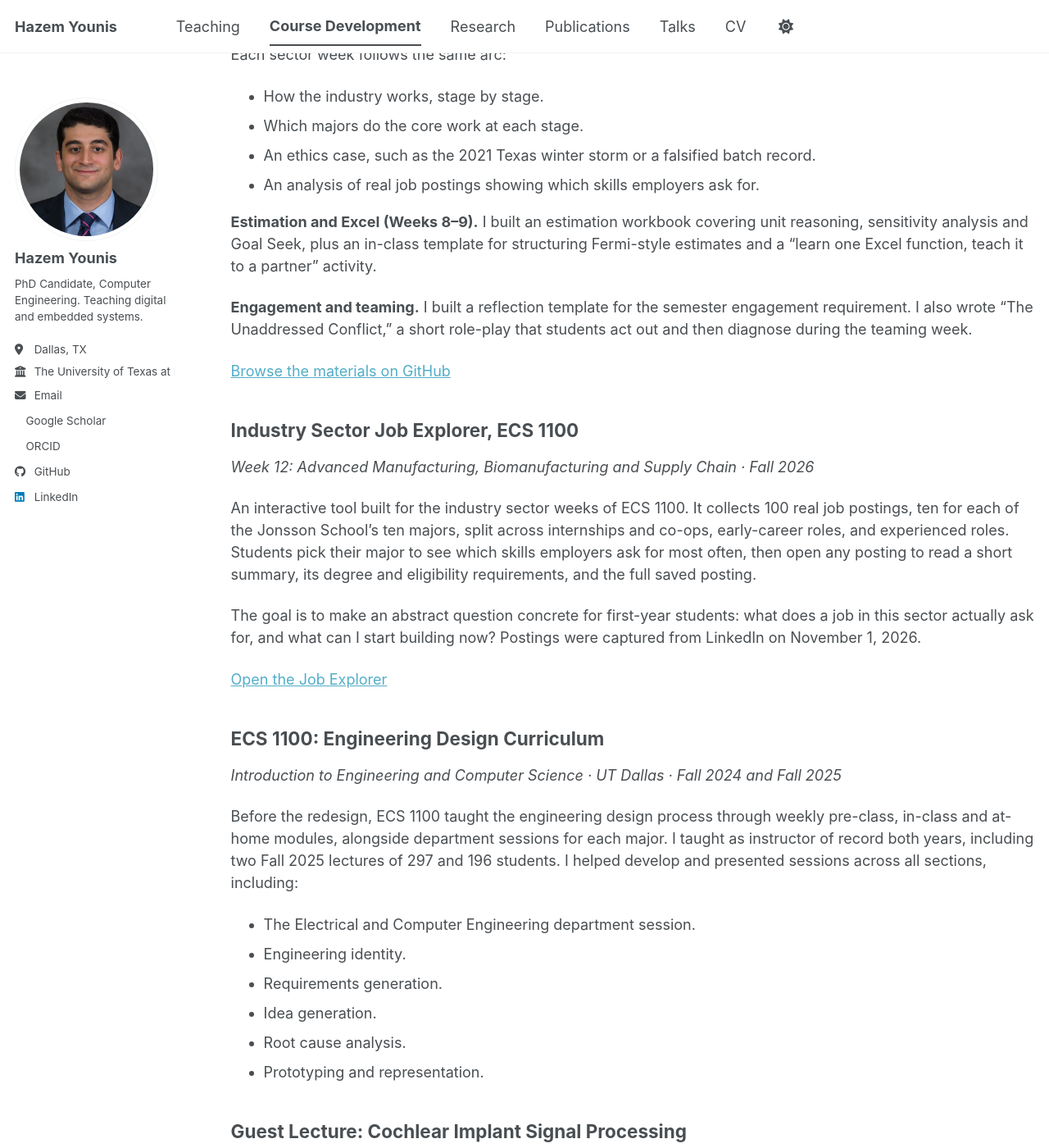
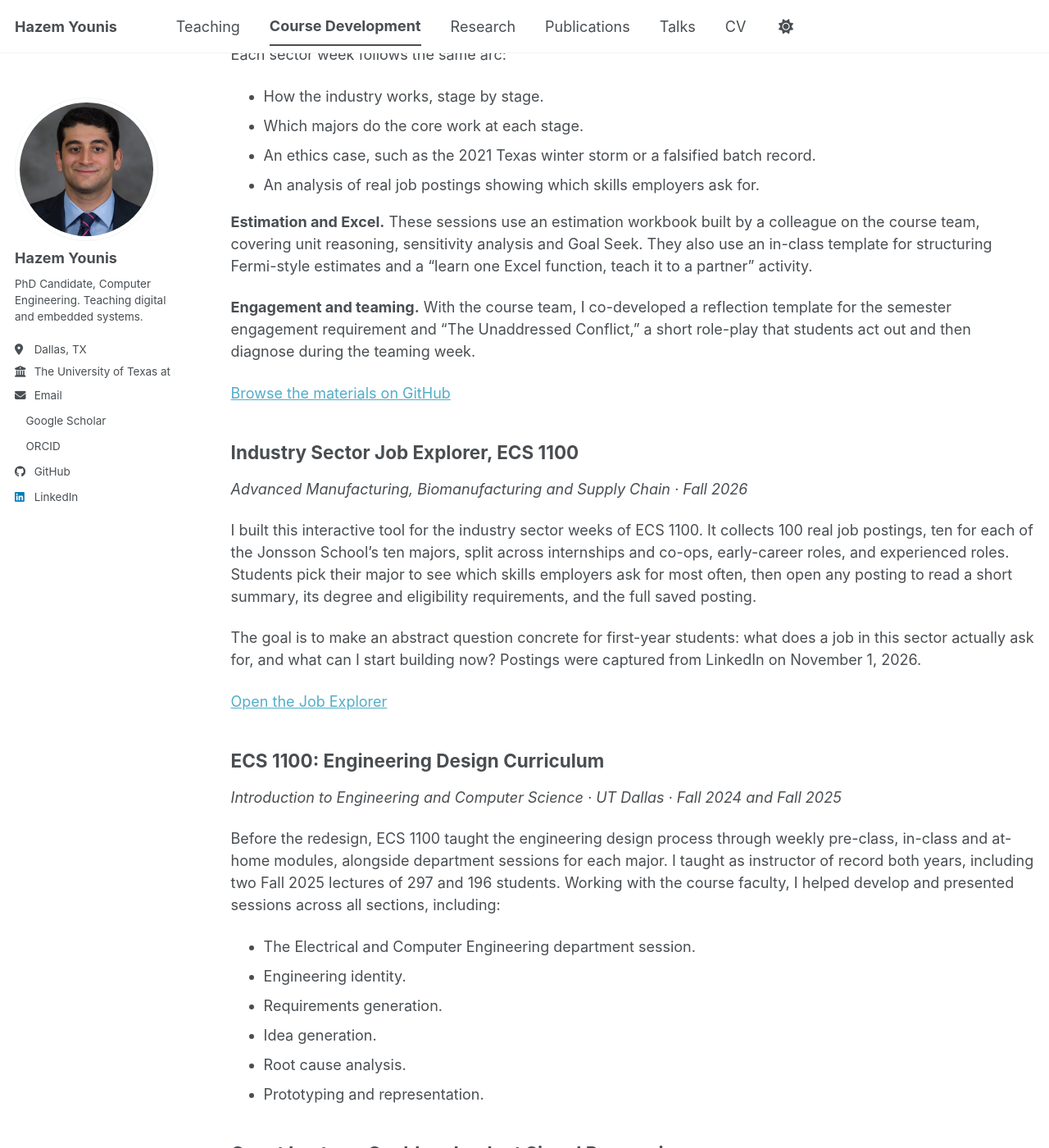
Before and after one commit to Hazem-AF-Younis/hazem-af-younis.github.io, a Jekyll site: the page built from _pages/course-development.md, in a window 1280 px wide and 1400 px high, scrolled down 999 px. Shown: the whole window at 82% size. Built offline with Jekyll 4.4.1, drawn with Linux system fonts in a browser that asks for light colours; a script bundle is joined from its source files by our own code; a style sheet for code colours, icons or effects is not loaded; some of the changed text lies outside the part shown.

Commit message:
Credit the ECS 1100 team on the Course Development page and drop week numbers

```diff
--- a/_pages/course-development.md
+++ b/_pages/course-development.md
@@ -5,15 +5,15 @@ permalink: /course-development/
 author_profile: true
 ---
 
-Materials I have built for the courses I teach. Slides, templates and activities are collected in the [ECS 1100 course materials repository](https://github.com/Hazem-AF-Younis/ecs1100-course-materials).
+Course materials I have developed, on my own and with the ECS 1100 faculty team. Slides, templates and activities are collected in the [ECS 1100 course materials repository](https://github.com/Hazem-AF-Younis/ecs1100-course-materials).
 
 ECS 1100: Fall 2026 Redesign
 ------
 *Introduction to Engineering and Computer Science · UT Dallas · Fall 2026*
 
-ECS 1100 is the required first-year course for all ten Jonsson School majors. In Fall 2026 the course was rebuilt around two kinds of weeks: professional skills, and industry sectors where students meet working engineers. Students connect the two through weekly concept maps. I meet weekly with the course faculty to plan each session, and I built the lecture decks, templates and activities below. Most of them are used across every section of the course.
+ECS 1100 is the required first-year course for all ten Jonsson School majors. In Fall 2026 the First Year Program faculty team rebuilt the course around two kinds of weeks: professional skills, and industry sectors where students meet working engineers. Students connect the two through weekly concept maps. I meet weekly with that team to plan each session, and I contributed to the lecture decks, templates and activities below. Most of them are used across every section of the course.
 
-**Career readiness (Weeks 1–4).** Four sessions take students from a first concept map to a working professional profile:
+**Career readiness.** The team's four opening sessions take students from a first concept map to a working professional profile:
 * Concept maps and the engagement requirement.
 * Understanding and communicating yourself.
 * Resume review, how applicant tracking systems read resumes, and using AI as a student.
@@ -21,10 +21,10 @@ ECS 1100 is the required first-year course for all ten Jonsson School majors. In
 
 The sessions come with a homework template and a worksheet for giving feedback on peers' recorded interview answers.
 
-**Industry sector weeks.** I led the sector weeks and built their materials for:
-* Semiconductors and Microelectronics (Week 7).
-* Energy Science and Technology (Week 10).
-* Advanced Manufacturing, Biomanufacturing and Supply Chain (Week 12).
+**Industry sector weeks.** I taught the sector sessions and contributed to their materials for:
+* Semiconductors and Microelectronics.
+* Energy Science and Technology.
+* Advanced Manufacturing, Biomanufacturing and Supply Chain.
 
 I was also a research panelist on the Health Innovation and Medical Devices panel, alongside speakers from Edwards Lifesciences, Codan and Vizient.
 
@@ -34,17 +34,17 @@ Each sector week follows the same arc:
 * An ethics case, such as the 2021 Texas winter storm or a falsified batch record.
 * An analysis of real job postings showing which skills employers ask for.
 
-**Estimation and Excel (Weeks 8–9).** I built an estimation workbook covering unit reasoning, sensitivity analysis and Goal Seek, plus an in-class template for structuring Fermi-style estimates and a "learn one Excel function, teach it to a partner" activity.
+**Estimation and Excel.** These sessions use an estimation workbook built by a colleague on the course team, covering unit reasoning, sensitivity analysis and Goal Seek. They also use an in-class template for structuring Fermi-style estimates and a "learn one Excel function, teach it to a partner" activity.
 
-**Engagement and teaming.** I built a reflection template for the semester engagement requirement. I also wrote "The Unaddressed Conflict," a short role-play that students act out and then diagnose during the teaming week.
+**Engagement and teaming.** With the course team, I co-developed a reflection template for the semester engagement requirement and "The Unaddressed Conflict," a short role-play that students act out and then diagnose during the teaming week.
 
 [Browse the materials on GitHub](https://github.com/Hazem-AF-Younis/ecs1100-course-materials)
 
 Industry Sector Job Explorer, ECS 1100
 ------
-*Week 12: Advanced Manufacturing, Biomanufacturing and Supply Chain · Fall 2026*
+*Advanced Manufacturing, Biomanufacturing and Supply Chain · Fall 2026*
 
-An interactive tool built for the industry sector weeks of ECS 1100. It collects 100 real job postings, ten for each of the Jonsson School's ten majors, split across internships and co-ops, early-career roles, and experienced roles. Students pick their major to see which skills employers ask for most often, then open any posting to read a short summary, its degree and eligibility requirements, and the full saved posting.
+I built this interactive tool for the industry sector weeks of ECS 1100. It collects 100 real job postings, ten for each of the Jonsson School's ten majors, split across internships and co-ops, early-career roles, and experienced roles. Students pick their major to see which skills employers ask for most often, then open any posting to read a short summary, its degree and eligibility requirements, and the full saved posting.
 
 The goal is to make an abstract question concrete for first-year students: what does a job in this sector actually ask for, and what can I start building now? Postings were captured from LinkedIn on November 1, 2026.
 
@@ -54,7 +54,7 @@ ECS 1100: Engineering Design Curriculum
 ------
 *Introduction to Engineering and Computer Science · UT Dallas · Fall 2024 and Fall 2025*
 
-Before the redesign, ECS 1100 taught the engineering design process through weekly pre-class, in-class and at-home modules, alongside department sessions for each major. I taught as instructor of record both years, including two Fall 2025 lectures of 297 and 196 students. I helped develop and presented sessions across all sections, including:
+Before the redesign, ECS 1100 taught the engineering design process through weekly pre-class, in-class and at-home modules, alongside department sessions for each major. I taught as instructor of record both years, including two Fall 2025 lectures of 297 and 196 students. Working with the course faculty, I helped develop and presented sessions across all sections, including:
 * The Electrical and Computer Engineering department session.
 * Engineering identity.
 * Requirements generation.
```
